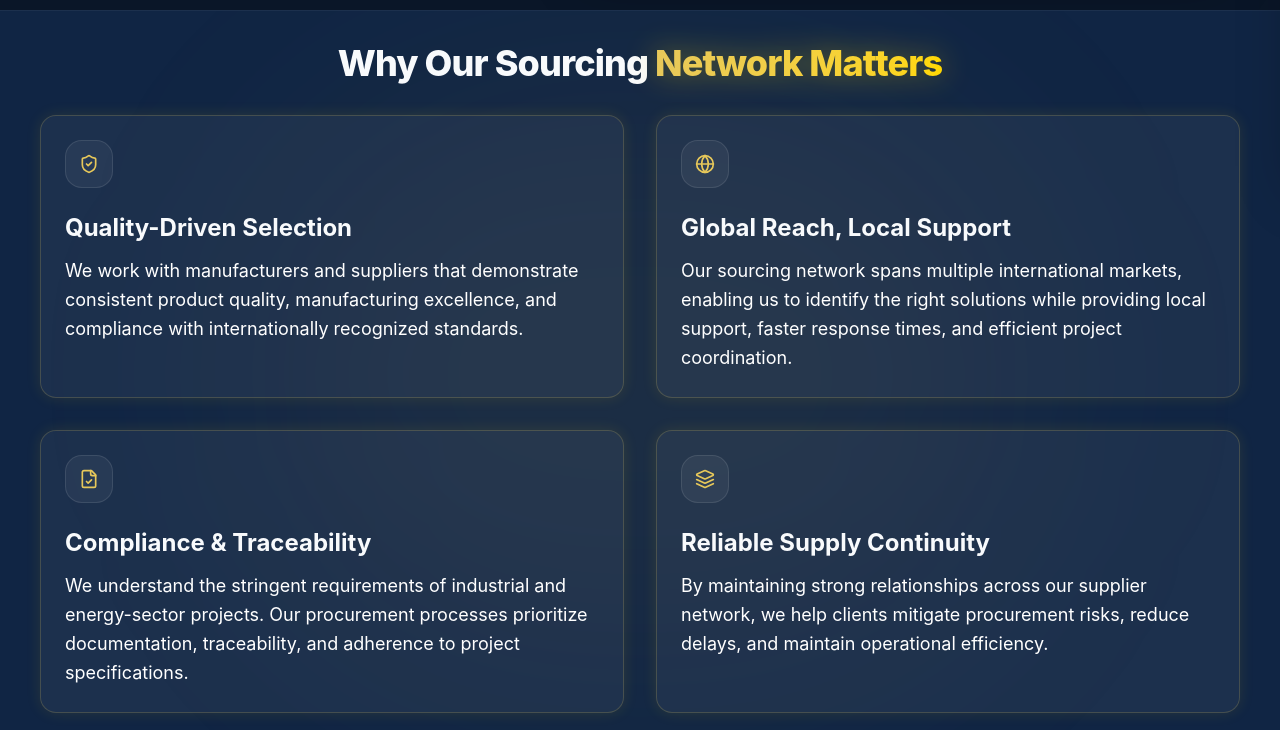
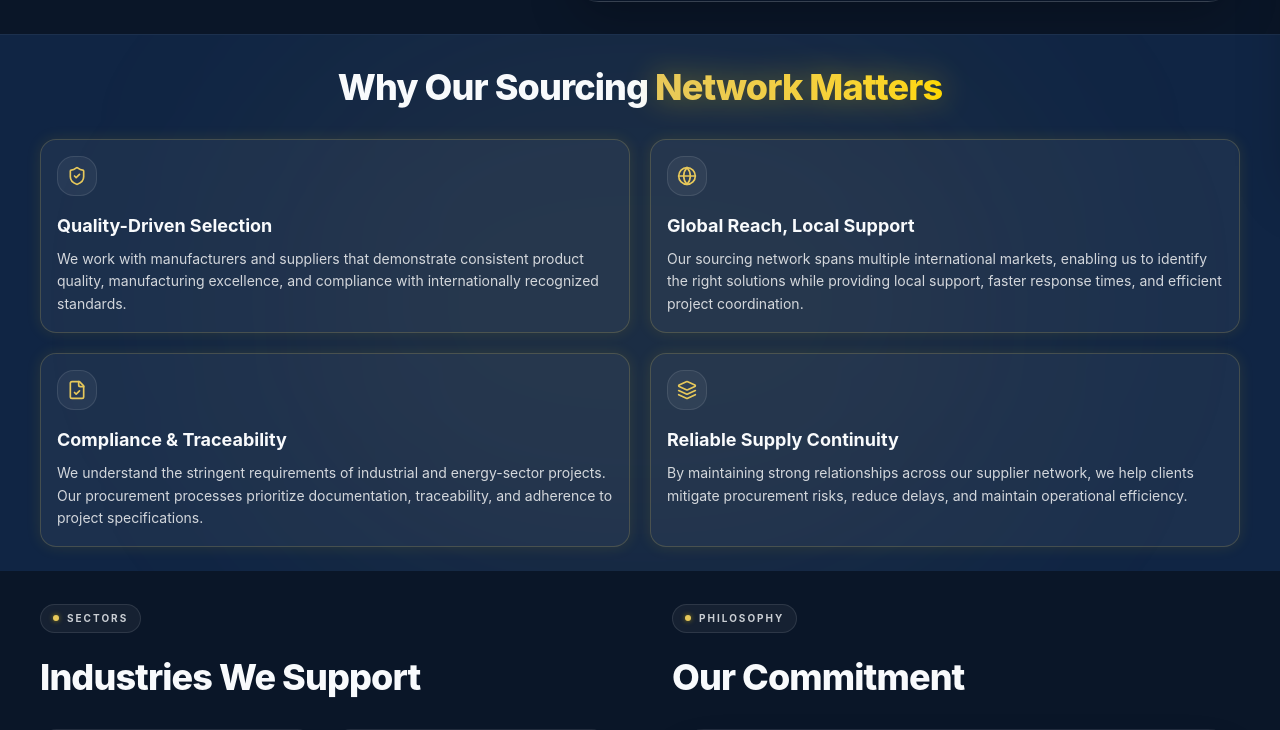
Before and after one commit to Zakertrading01/VertaCore, a Next.js app: page /brands in a window 1280 px wide. Shown: the part 622-1352 px from the top of the page. Built offline with nearby package versions, Linux system fonts and the light colour scheme; no server answers; the database is empty; a web font is replaced by a local one.

Commit message:
brands fix

```diff
--- a/src/app/(marketing)/brands/page.tsx
+++ b/src/app/(marketing)/brands/page.tsx
@@ -38,7 +38,7 @@ export default async function BrandsPage() {
       />
 
       {/* Header */}
-      <header className="bg-navy-dark pt-10 lg:pt-16 pb-10">
+      <header className="bg-navy-dark pt-20 lg:pt-24 pb-8">
         <div className="container-base">
           <Breadcrumb items={breadcrumb} className="mb-8" />
 
@@ -116,16 +116,16 @@ export default async function BrandsPage() {
             </ScrollReveal>
           </div>
 
-          <div className="grid grid-cols-1 md:grid-cols-2 gap-6 lg:gap-8">
+          <div className="grid grid-cols-1 md:grid-cols-2 gap-4 lg:gap-5">
             {/* Card 1 */}
             <ScrollReveal delay={0.1}>
-              <ClickParticles className="group bg-surface/5 border border-gold/20 p-6 rounded-2xl h-full shadow-[0_0_15px_rgba(255,215,0,0.1)] hover:shadow-[0_0_30px_rgba(255,215,0,0.25)] hover:bg-surface/10 hover:border-gold/40 transition-all duration-500">
+              <ClickParticles className="group bg-surface/5 border border-gold/20 p-4 rounded-2xl h-full shadow-[0_0_15px_rgba(255,215,0,0.1)] hover:shadow-[0_0_30px_rgba(255,215,0,0.25)] hover:bg-surface/10 hover:border-gold/40 transition-all duration-500">
                 <div className="absolute inset-0 bg-gradient-to-br from-gold/10 to-transparent opacity-0 group-hover:opacity-100 transition-opacity duration-500"></div>
-                <div className="w-12 h-12 bg-white/5 border border-white/10 rounded-xl flex items-center justify-center mb-6 group-hover:scale-110 group-hover:bg-gold/10 transition-all duration-500">
+                <div className="w-10 h-10 bg-white/5 border border-white/10 rounded-xl flex items-center justify-center mb-4 group-hover:scale-110 group-hover:bg-gold/10 transition-all duration-500">
                   <ShieldCheck className="w-5 h-5 text-gold" />
                 </div>
-                <h3 className="text-xl md:text-2xl font-bold text-surface mb-3 group-hover:text-gold transition-colors">Quality-Driven Selection</h3>
-                <p className="text-white leading-relaxed text-base md:text-lg">
+                <h3 className="text-base md:text-lg font-bold text-surface mb-2 group-hover:text-gold transition-colors">Quality-Driven Selection</h3>
+                <p className="text-white/80 leading-relaxed text-sm md:text-sm">
                   We work with manufacturers and suppliers that demonstrate consistent product quality, manufacturing excellence, and compliance with internationally recognized standards.
                 </p>
               </ClickParticles>
@@ -133,13 +133,13 @@ export default async function BrandsPage() {
 
             {/* Card 2 */}
             <ScrollReveal delay={0.2}>
-              <ClickParticles className="group bg-surface/5 border border-gold/20 p-6 rounded-2xl h-full shadow-[0_0_15px_rgba(255,215,0,0.1)] hover:shadow-[0_0_30px_rgba(255,215,0,0.25)] hover:bg-surface/10 hover:border-gold/40 transition-all duration-500">
+              <ClickParticles className="group bg-surface/5 border border-gold/20 p-4 rounded-2xl h-full shadow-[0_0_15px_rgba(255,215,0,0.1)] hover:shadow-[0_0_30px_rgba(255,215,0,0.25)] hover:bg-surface/10 hover:border-gold/40 transition-all duration-500">
                 <div className="absolute inset-0 bg-gradient-to-br from-gold/10 to-transparent opacity-0 group-hover:opacity-100 transition-opacity duration-500"></div>
-                <div className="w-12 h-12 bg-white/5 border border-white/10 rounded-xl flex items-center justify-center mb-6 group-hover:scale-110 group-hover:bg-gold/10 transition-all duration-500">
+                <div className="w-10 h-10 bg-white/5 border border-white/10 rounded-xl flex items-center justify-center mb-4 group-hover:scale-110 group-hover:bg-gold/10 transition-all duration-500">
                   <Globe className="w-5 h-5 text-gold" />
                 </div>
-                <h3 className="text-xl md:text-2xl font-bold text-surface mb-3 group-hover:text-gold transition-colors">Global Reach, Local Support</h3>
-                <p className="text-white leading-relaxed text-base md:text-lg">
+                <h3 className="text-base md:text-lg font-bold text-surface mb-2 group-hover:text-gold transition-colors">Global Reach, Local Support</h3>
+                <p className="text-white/80 leading-relaxed text-sm md:text-sm">
                   Our sourcing network spans multiple international markets, enabling us to identify the right solutions while providing local support, faster response times, and efficient project coordination.
                 </p>
               </ClickParticles>
@@ -147,13 +147,13 @@ export default async function BrandsPage() {
 
             {/* Card 3 */}
             <ScrollReveal delay={0.3}>
-              <ClickParticles className="group bg-surface/5 border border-gold/20 p-6 rounded-2xl h-full shadow-[0_0_15px_rgba(255,215,0,0.1)] hover:shadow-[0_0_30px_rgba(255,215,0,0.25)] hover:bg-surface/10 hover:border-gold/40 transition-all duration-500">
+              <ClickParticles className="group bg-surface/5 border border-gold/20 p-4 rounded-2xl h-full shadow-[0_0_15px_rgba(255,215,0,0.1)] hover:shadow-[0_0_30px_rgba(255,215,0,0.25)] hover:bg-surface/10 hover:border-gold/40 transition-all duration-500">
                 <div className="absolute inset-0 bg-gradient-to-br from-gold/10 to-transparent opacity-0 group-hover:opacity-100 transition-opacity duration-500"></div>
-                <div className="w-12 h-12 bg-white/5 border border-white/10 rounded-xl flex items-center justify-center mb-6 group-hover:scale-110 group-hover:bg-gold/10 transition-all duration-500">
+                <div className="w-10 h-10 bg-white/5 border border-white/10 rounded-xl flex items-center justify-center mb-4 group-hover:scale-110 group-hover:bg-gold/10 transition-all duration-500">
                   <FileCheck className="w-5 h-5 text-gold" />
                 </div>
-                <h3 className="text-xl md:text-2xl font-bold text-surface mb-3 group-hover:text-gold transition-colors">Compliance &amp; Traceability</h3>
-                <p className="text-white leading-relaxed text-base md:text-lg">
+                <h3 className="text-base md:text-lg font-bold text-surface mb-2 group-hover:text-gold transition-colors">Compliance &amp; Traceability</h3>
+                <p className="text-white/80 leading-relaxed text-sm md:text-sm">
                   We understand the stringent requirements of industrial and energy-sector projects. Our procurement processes prioritize documentation, traceability, and adherence to project specifications.
                 </p>
               </ClickParticles>
@@ -161,13 +161,13 @@ export default async function BrandsPage() {
 
             {/* Card 4 */}
             <ScrollReveal delay={0.4}>
-              <ClickParticles className="group bg-surface/5 border border-gold/20 p-6 rounded-2xl h-full shadow-[0_0_15px_rgba(255,215,0,0.1)] hover:shadow-[0_0_30px_rgba(255,215,0,0.25)] hover:bg-surface/10 hover:border-gold/40 transition-all duration-500">
+              <ClickParticles className="group bg-surface/5 border border-gold/20 p-4 rounded-2xl h-full shadow-[0_0_15px_rgba(255,215,0,0.1)] hover:shadow-[0_0_30px_rgba(255,215,0,0.25)] hover:bg-surface/10 hover:border-gold/40 transition-all duration-500">
                 <div className="absolute inset-0 bg-gradient-to-br from-gold/10 to-transparent opacity-0 group-hover:opacity-100 transition-opacity duration-500"></div>
-                <div className="w-12 h-12 bg-white/5 border border-white/10 rounded-xl flex items-center justify-center mb-6 group-hover:scale-110 group-hover:bg-gold/10 transition-all duration-500">
+                <div className="w-10 h-10 bg-white/5 border border-white/10 rounded-xl flex items-center justify-center mb-4 group-hover:scale-110 group-hover:bg-gold/10 transition-all duration-500">
                   <Layers className="w-5 h-5 text-gold" />
                 </div>
-                <h3 className="text-xl md:text-2xl font-bold text-surface mb-3 group-hover:text-gold transition-colors">Reliable Supply Continuity</h3>
-                <p className="text-white leading-relaxed text-base md:text-lg">
+                <h3 className="text-base md:text-lg font-bold text-surface mb-2 group-hover:text-gold transition-colors">Reliable Supply Continuity</h3>
+                <p className="text-white/80 leading-relaxed text-sm md:text-sm">
                   By maintaining strong relationships across our supplier network, we help clients mitigate procurement risks, reduce delays, and maintain operational efficiency.
                 </p>
               </ClickParticles>
```
